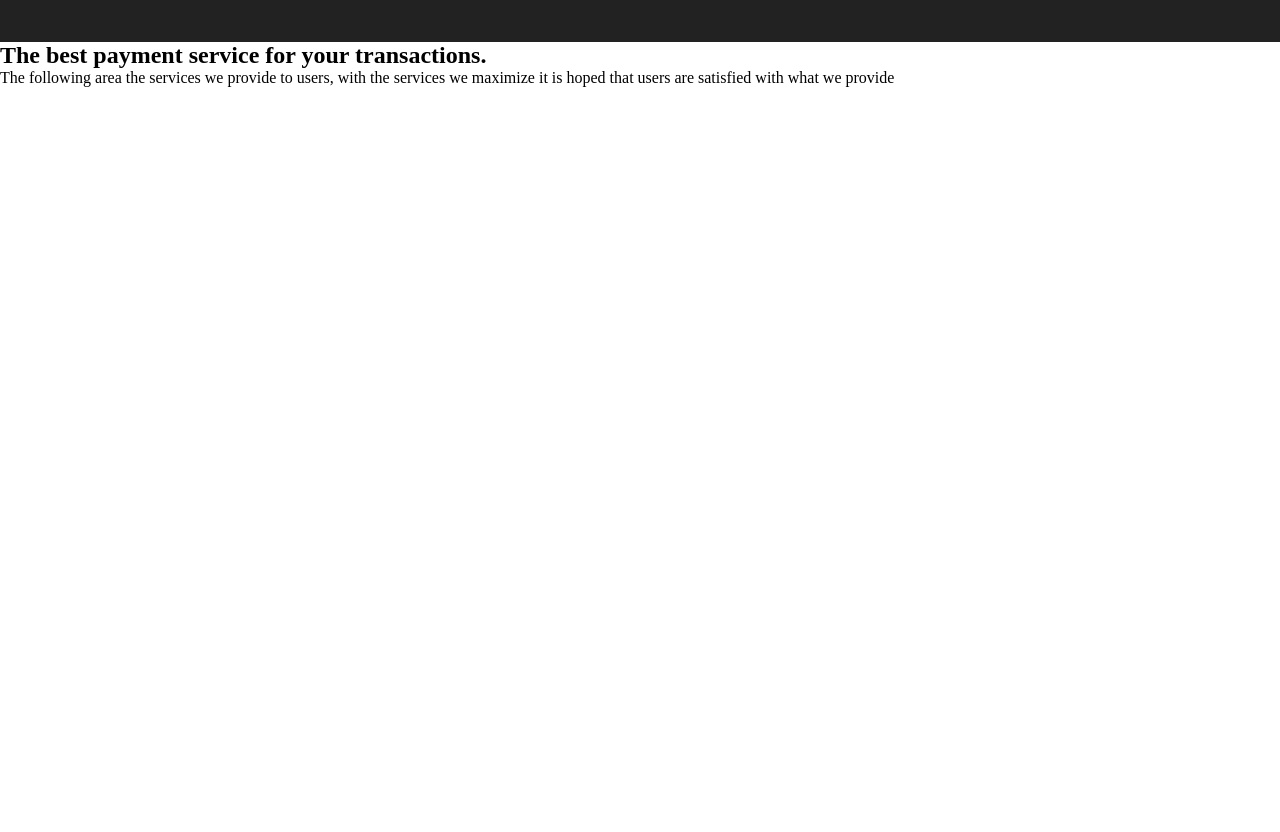
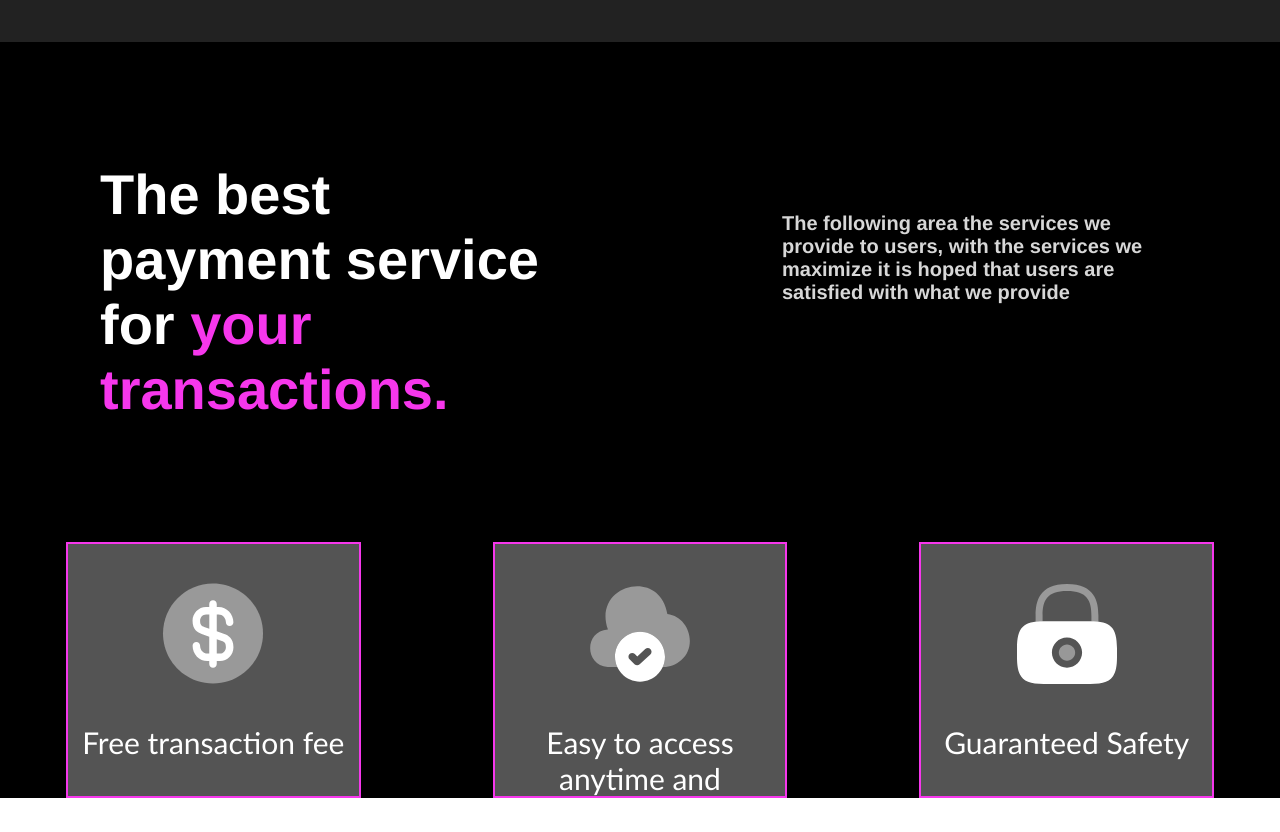
Before and after one commit to K-Subramanyeshwara/Full-Stack-JavaScript_Developer-2, a plain HTML site: page HTML & CSS Projects/Credit-Card-Landing-Page/index.html in a window 1280 px wide. Shown: the part 1358-2190 px from the top of the page. Before the commit the page ends 1445 px from the top, so only its background shows below. Drawn offline with Linux system fonts and the light colour scheme.

Commit message:
Assignment updated

```diff
--- a/HTML & CSS Projects/Credit-Card-Landing-Page/css/style.css
+++ b/HTML & CSS Projects/Credit-Card-Landing-Page/css/style.css
@@ -134,3 +134,64 @@ i {
 }
 
 /* end of logo section */
+
+/* Payment section */
+.payment{
+    display: flex;
+    justify-content: space-between;
+    background-color: #000;
+    padding: 120px 0 120px 0;
+}
+
+.paymnet-left, .payment-right{
+    margin: 0 40px 0 100px;
+}
+
+.paymnet-left h2{
+    color: #fff;
+    font-size: 56px;
+    font-family: 'Franklin Gothic Medium', 'Arial Narrow', Arial, sans-serif;
+}
+.paymnet-left span{
+    color: #f637ec;
+}
+
+.payment-right h2{
+    color: #d7d7d7;
+    font-size: 20px;
+    font-family: 'Franklin Gothic Medium', 'Arial Narrow', Arial, sans-serif;
+    padding: 50px 80px 0 80px;
+}
+
+/* payment-cards */
+.payment-cards{
+    display: flex;
+    justify-content: space-around;
+    background-color: #000;
+    color: #fff;
+}
+
+.payment-card1, .payment-card2, .payment-card3{
+    display: flex;
+    flex-direction: column;
+    align-items: center;
+    background-color: #545454;
+    width: 23vw;
+    height: 20vw;
+    border: 2px solid #f637ec;
+}
+.payment-card img{
+    width: 120px;
+    padding: 30px 0 30px 0;
+}
+
+.payment-card p{
+    font-size: 30px;
+    padding: 0 8px 0 8px;
+    text-align: center;
+    font-family: 'Gill Sans', 'Gill Sans MT', Calibri, 'Trebuchet MS', sans-serif;
+}
+
+.payment-card1 .payment-card2{
+    padding: 80px 0 0 0;
+}
--- a/HTML & CSS Projects/Credit-Card-Landing-Page/index.html
+++ b/HTML & CSS Projects/Credit-Card-Landing-Page/index.html
@@ -80,12 +80,29 @@
       </div>
     </section>
     <!-- Payment service section -->
-    <section>
-      <div>
+    <section class="payment">
+      <div class="paymnet-left">
         <h2>The best payment service for <span>your transactions.</span></h2>
       </div>
-      <div>
-        <p>The following area the services we provide to users, with the services we maximize it is hoped that users are satisfied with what we provide</p>
+      <div class="payment-right">
+        <h2>
+          The following area the services we provide to users, with the services
+          we maximize it is hoped that users are satisfied with what we provide
+        </h2>
+      </div>
+    </section>
+    <section class="payment-cards">
+      <div class="payment-card payment-card1">
+        <img src="./Icons/dollar-circle.svg" alt="" srcset="" />
+        <p>Free transaction fee</p>
+      </div>
+      <div class="payment-card payment-card2">
+        <img src="./Icons/cloud-add.svg" alt="" srcset="" />
+        <p>Easy to access anytime and anywhere</p>
+      </div>
+      <div class="payment-card payment-card3">
+        <img src="./Icons/lock.svg" alt="" srcset="" />
+        <p>Guaranteed Safety</p>
       </div>
     </section>
   </body>
```
